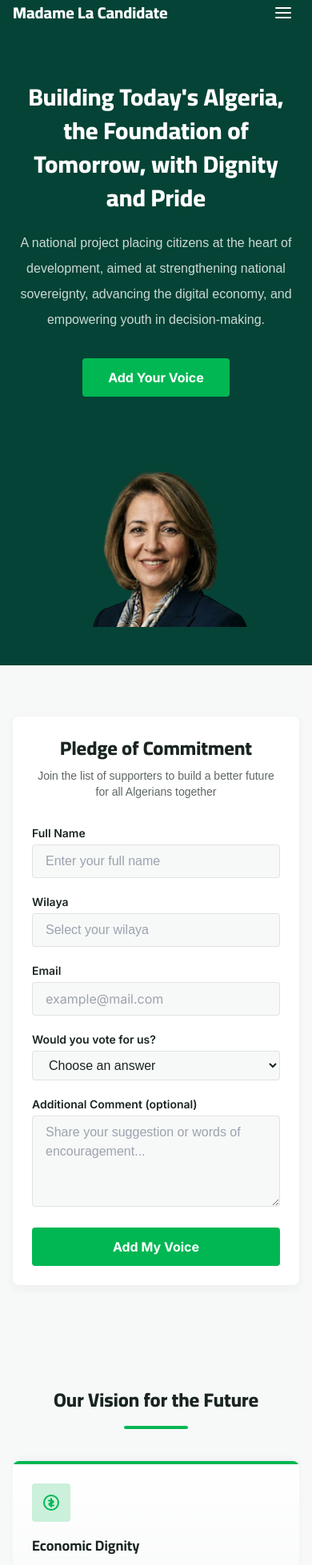
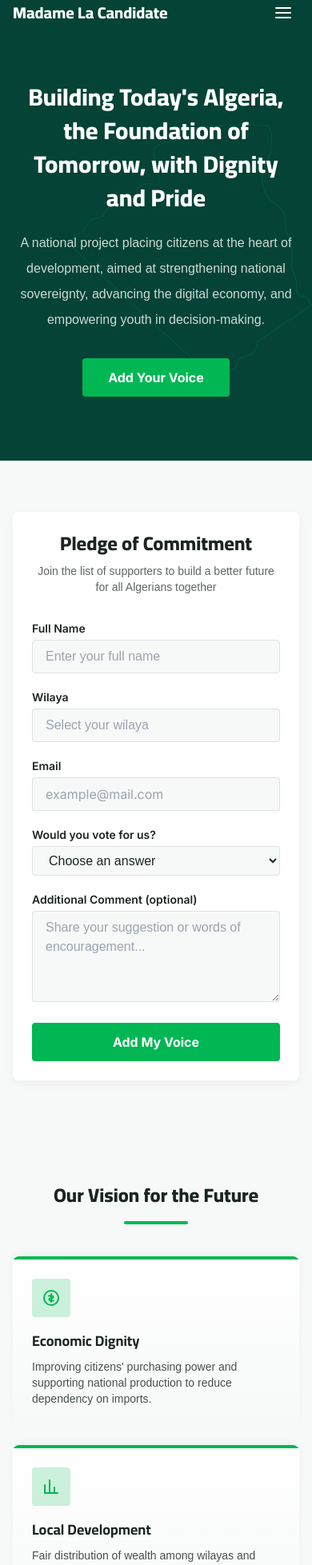
Before and after one commit to Hai-t9/pre_voting_website, a Next.js app: page /en in a window 390 px wide. Shown: the part 20-1977 px from the top of the page at 80% size. Built offline with nearby package versions, Linux system fonts and the light colour scheme; a web font is replaced by a local one.

Commit message:
update front

```diff
--- a/src/app/[locale]/globals.css
+++ b/src/app/[locale]/globals.css
@@ -8,6 +8,10 @@
 
 html {
   scroll-behavior: smooth;
+}
+
+html, body {
+  overflow-x: hidden;
 }
 
 /* Default body font swaps based on dir for correct script rendering */
@@ -22,3 +26,14 @@ html[dir="ltr"] body {
 h1, h2, h3, .font-headline {
   font-family: "Cairo", sans-serif;
 }
+
+@keyframes draw-loop {
+  0%   { stroke-dashoffset: var(--path-length); }
+  45%  { stroke-dashoffset: 0; }
+  55%  { stroke-dashoffset: 0; }
+  100% { stroke-dashoffset: var(--path-length); }
+}
+@keyframes draw-final {
+  0%   { stroke-dashoffset: var(--path-length); }
+  100% { stroke-dashoffset: 0; }
+}
--- /dev/null
+++ b/src/components/AlgeriaMap.tsx
@@ -0,0 +1,54 @@
+// src/components/AlgeriaMap.tsx (only the changed parts)
+// 2 draw/erase loops, then a 3rd draw that stays fully drawn (no erase/jump).
+"use client";
+import { useRef, useState, useEffect } from "react";
+
+const PATH_LENGTH = 1450;
+const ALGERIA_PATH =
+    "M 334.9,34.3 C 319.8,32.9 281.5,32.5 259.7,33.4 C 237.9,34.3 216.5,37.4 204.1,39.9 C 191.7,42.4 189.7,45.1 185.5,48.2 C 181.3,51.3 186.3,54.1 179.0,58.4 C 171.7,62.7 146.7,62.0 141.9,74.2 C 137.1,86.4 152.6,121.8 150.3,131.7 C 148.0,141.6 134.0,132.0 128.0,133.6 C 122.0,135.2 116.9,136.8 114.1,141.0 C 111.3,145.2 113.6,150.0 109.0,153.8 C 104.4,157.6 96.0,153.0 91.0,156.0 C 86.0,159.0 86.5,166.5 82.0,170.0 C 77.5,173.5 70.0,170.0 64.0,174.0 C 58.0,178.0 58.0,186.0 52.0,190.0 C 46.0,194.0 38.0,192.0 32.0,197.0 C 26.0,202.0 24.0,209.0 19.0,214.0 C 14.0,219.0 6.0,222.0 2.0,228.0 C -2.0,234.0 1.0,242.0 5.0,247.0 C 60.0,300.0 140.0,375.0 210.0,438.0 C 215.0,442.0 218.0,448.0 219.0,455.0 C 220.0,462.0 217.0,470.0 222.0,476.0 C 227.0,482.0 238.0,481.0 244.0,477.0 C 250.0,473.0 251.0,464.0 257.0,460.0 C 263.0,456.0 272.0,458.0 278.0,453.0 C 284.0,448.0 284.0,439.0 290.0,434.0 C 296.0,429.0 306.0,431.0 312.0,425.0 C 318.0,419.0 315.0,409.0 322.0,404.0 C 360.0,377.0 395.0,355.0 408.0,346.0 C 412.0,343.0 410.0,335.0 405.0,331.0 C 400.0,327.0 392.0,329.0 388.0,323.0 C 384.0,317.0 388.0,308.0 386.0,300.0 C 384.0,292.0 379.0,286.0 378.0,277.0 C 377.0,268.0 380.0,258.0 379.0,247.0 C 378.0,236.0 372.0,228.0 369.0,217.0 C 366.0,206.0 369.0,193.0 363.0,182.0 C 357.0,171.0 343.0,166.0 336.0,156.0 C 329.0,146.0 327.0,134.0 327.0,123.0 C 327.0,117.0 333.0,113.0 335.0,107.0 C 337.0,101.0 335.0,93.0 339.0,87.0 C 343.0,81.0 348.0,38.0 334.9,34.3 Z";
+
+export default function AlgeriaMap({ className = "" }: { className?: string }) {
+  const ref = useRef<SVGSVGElement>(null);
+  // idle -> loop (2x draw/erase) -> final (3rd draw, stays drawn) -> done
+  const [phase, setPhase] = useState<"idle" | "loop" | "final" | "done">("idle");
+
+  useEffect(() => {
+    const el = ref.current;
+    if (!el) return;
+    const observer = new IntersectionObserver(
+      ([entry]) => {
+        if (entry.isIntersecting) {
+          setPhase("loop");
+          observer.disconnect();
+        }
+      },
+      { threshold: 0.2 }
+    );
+    observer.observe(el);
+    return () => observer.disconnect();
+  }, []);
+
+  const handleAnimationEnd = () => {
+    if (phase === "loop") setPhase("final");
+    else if (phase === "final") setPhase("done");
+  };
+
+  const animation =
+    phase === "loop" ? "draw-loop 3s ease-in-out 2" :
+    phase === "final" ? "draw-final 1.5s ease-in-out 1 forwards" :
+    "none";
+
+  return (
+    <svg ref={ref} viewBox="0 0 413 500" className={className} fill="none" aria-hidden="true"
+      style={{ "--path-length": PATH_LENGTH } as React.CSSProperties}>
+      <path d={ALGERIA_PATH} stroke="currentColor" strokeWidth="2" strokeLinecap="round" strokeLinejoin="round"
+        onAnimationEnd={handleAnimationEnd}
+        style={{
+          strokeDasharray: PATH_LENGTH,
+          strokeDashoffset: phase === "idle" ? PATH_LENGTH : phase === "done" ? 0 : undefined,
+          animation,
+        }}
+      />
+    </svg>
+  );
+}
--- a/src/components/Hero.tsx
+++ b/src/components/Hero.tsx
@@ -1,33 +1,30 @@
 // src/components/Hero.tsx
-// Hero section: candidate photo + headline/subtitle/CTA on a primary-colored background.
-// Fixes applied:
-// - sm: shorter image height + object-top so the face stays visible (not cropped from below)
-// - md: narrower image (300px) so text has more breathing room, no overlap
-// - headline/subtitle: increased line-height (leading) to fix line overlap
+// Hero section: candidate photo + headline/subtitle/CTA, with a decorative
+// animated Algeria map outline placed behind the text in the secondary color.
 import Image from "next/image";
 import { useTranslations } from "next-intl";
+import AlgeriaMap from "./AlgeriaMap";
 
 export default function Hero() {
   const t = useTranslations("hero");
 
   return (
-    <section className="bg-primary text-primary-on">
-      <div className="max-w-container mx-auto px-4 md:px-16 py-12 md:py-20 flex flex-col-reverse md:flex-row items-center gap-8 md:gap-12">
+    <section className="bg-primary text-primary-on relative overflow-hidden">
+      <div className="max-w-container mx-auto px-4 md:px-16 py-12 md:py-20 flex flex-col-reverse md:flex-row items-center gap-8 md:gap-12 relative">
         {/* Candidate photo */}
-        <div className="relative w-full h-64 sm:h-72 md:h-[420px] md:w-[300px] lg:w-[380px] rounded-lg overflow-hidden shrink-0">
+        <div className="relative w-full h-full sm:h-72 md:h-[420px] md:w-[300px] lg:w-[380px] rounded-lg overflow-hidden shrink-0 z-10" >
           <Image
             src="/images/candidate-hero.png"
             alt=""
             fill
             priority
-            // object-top keeps the face visible; adjust to object-[center_15%] if needed
             className="object-cover object-top"
           />
         </div>
 
         {/* Text content */}
-        <div className="flex-1 text-center md:text-start">
-          <h1 className="font-cairo font-extrabold text-3xl md:text-4xl lg:text-5xl leading-[1.4] mb-5">
+        <div className="flex-1 text-center md:text-start relative z-10">
+          <h1 className="font-cairo font-extrabold text-3xl md:text-4xl lg:text-5xl leading-[1.4] mb-5" style={{ lineHeight: "1.4" }}>
             {t("title")}
           </h1>
           <p className="font-plexArabic text-base md:text-lg leading-loose text-primary-on/80 mb-8 max-w-xl mx-auto md:mx-0">
@@ -40,6 +37,9 @@ export default function Hero() {
             {t("cta")}
           </a>
         </div>
+
+        {/* Decorative Algeria map outline - behind text, secondary color, low opacity */}
+        <AlgeriaMap className="absolute end-0 top-1/2 -translate-y-1/2 w-[300px] md:w-[450px] lg:w-[550px] text-secondary opacity-[0.12] pointer-events-none z-0" />
       </div>
     </section>
   );
--- a/src/components/VisionCards.tsx
+++ b/src/components/VisionCards.tsx
@@ -39,10 +39,13 @@ export default function VisionCards() {
 
         <div className="grid grid-cols-1 sm:grid-cols-2 lg:grid-cols-4 gap-6">
         {cards.map((card, i) => (
+  <div
+    key={i}
+    className="group flex flex-col bg-gradient-to-b from-surface to-transparent shadow-[0_-4px_10px_-2px_rgba(0,0,0,0.05)] rounded-t-lg overflow-hidden transition-transform duration-300 hover:-translate-y-4"
+  >
+    {/* 2. Added 'transition-all duration-300' for a smooth height change, and 'group-hover:h-4' */}
+    <span className="h-1 w-full bg-secondary block transition-all duration-300 group-hover:h-2" />
 
-            <div key={i}
-            className="flex flex-col bg-gradient-to-b from-surface to-transparent shadow-[0_-4px_10px_-2px_rgba(0,0,0,0.05)] rounded-t-lg overflow-hidden">            {/* Secondary line matching card width at the very top */}
-        <span className="h-1 w-full bg-secondary block" />
     <div className="p-6">
       <div className="w-12 h-12 rounded-sm bg-secondary/20 text-primary-on flex items-center justify-center mb-4">
         {icons[i]}
@@ -52,6 +55,7 @@ export default function VisionCards() {
     </div>
   </div>
 ))}
+
         </div>
 
 
--- a/src/messages/ar.json
+++ b/src/messages/ar.json
@@ -16,7 +16,7 @@
       "title": "عهد الالتزام",
       "subtitle": "انضم إلى قائمة الداعمين لنبني معاً مستقبلاً أفضل لكل الجزائريين",
       "fullName": "الاسم الكامل",
-      "fullNamePlaceholder": "أدخل اسمك الكامل",
+      "fullNamePlaceholder": "أدخل اسمك",
       "wilaya": "الولاية",
       "wilayaPlaceholder": "اختر ولايتك",
       "email": "البريد الإلكتروني",
```
Lines whose indentation alone changed are shown as unchanged.
